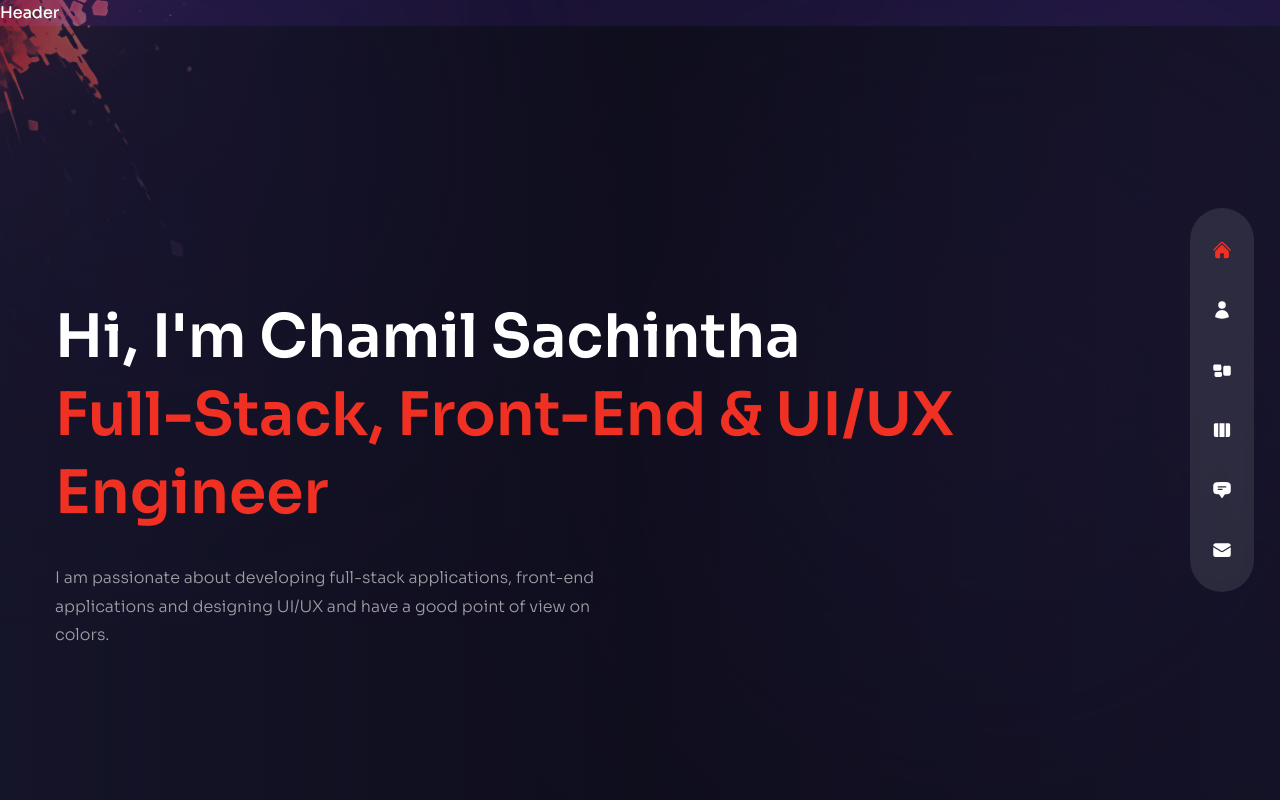
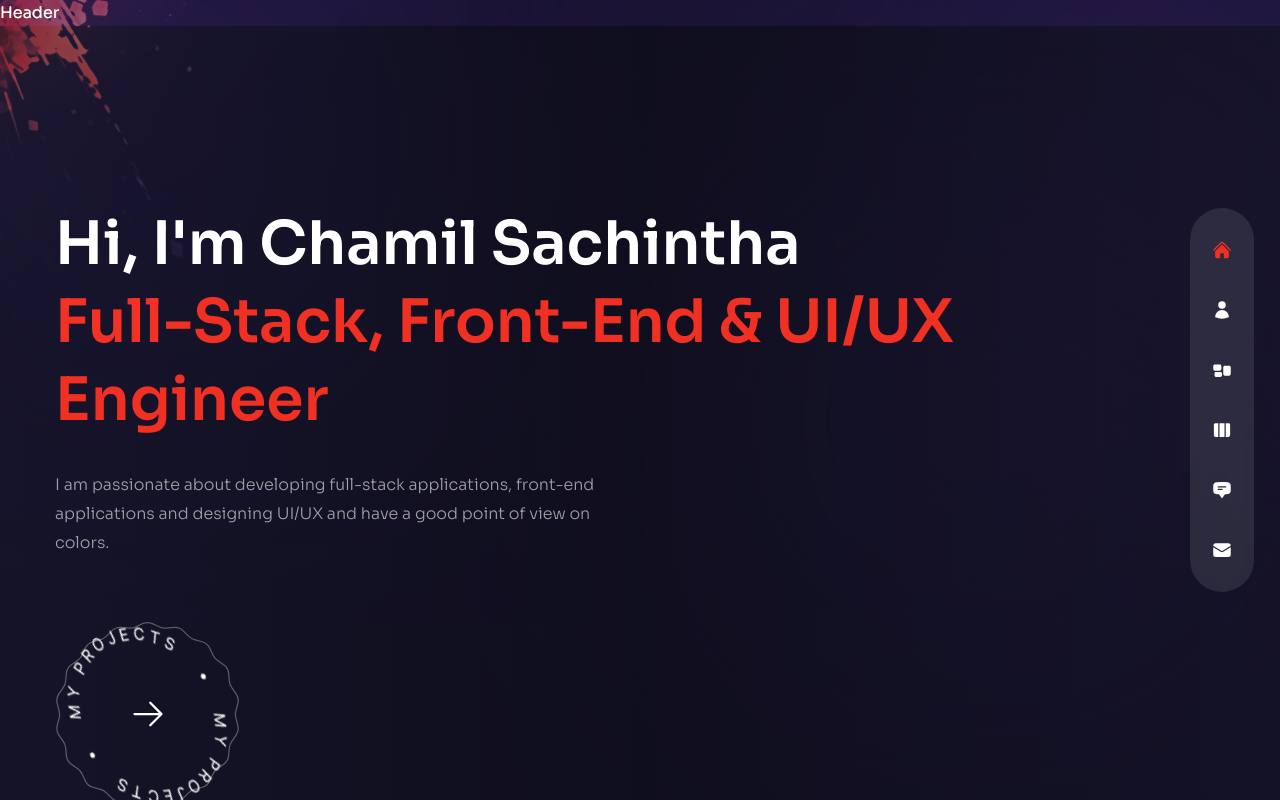
Before and after one commit to ChamilSachintha/Personal-Portfolio-2, a Next.js app: page / in a window 1280 px wide. Built offline with nearby package versions, Linux system fonts and the light colour scheme.

Commit message:
Project button was added

```diff
--- a/pages/index.js
+++ b/pages/index.js
@@ -23,6 +23,13 @@ const Home = () => {
           <p className="max-w-sm xl:max-w-xl mx-auto xl:mx-0 mb-10 xl:mb-16">
             I am passionate about developing full-stack applications, front-end applications and designing UI/UX and have a good point of view on colors.
           </p>
+          {/* Button */}
+          <div className="flex justify-center xl:hidden relative">
+            <ProjectsBtn />
+          </div>
+          <div>
+            <ProjectsBtn />
+          </div>
         </div>
       </div>
     </div>
```
